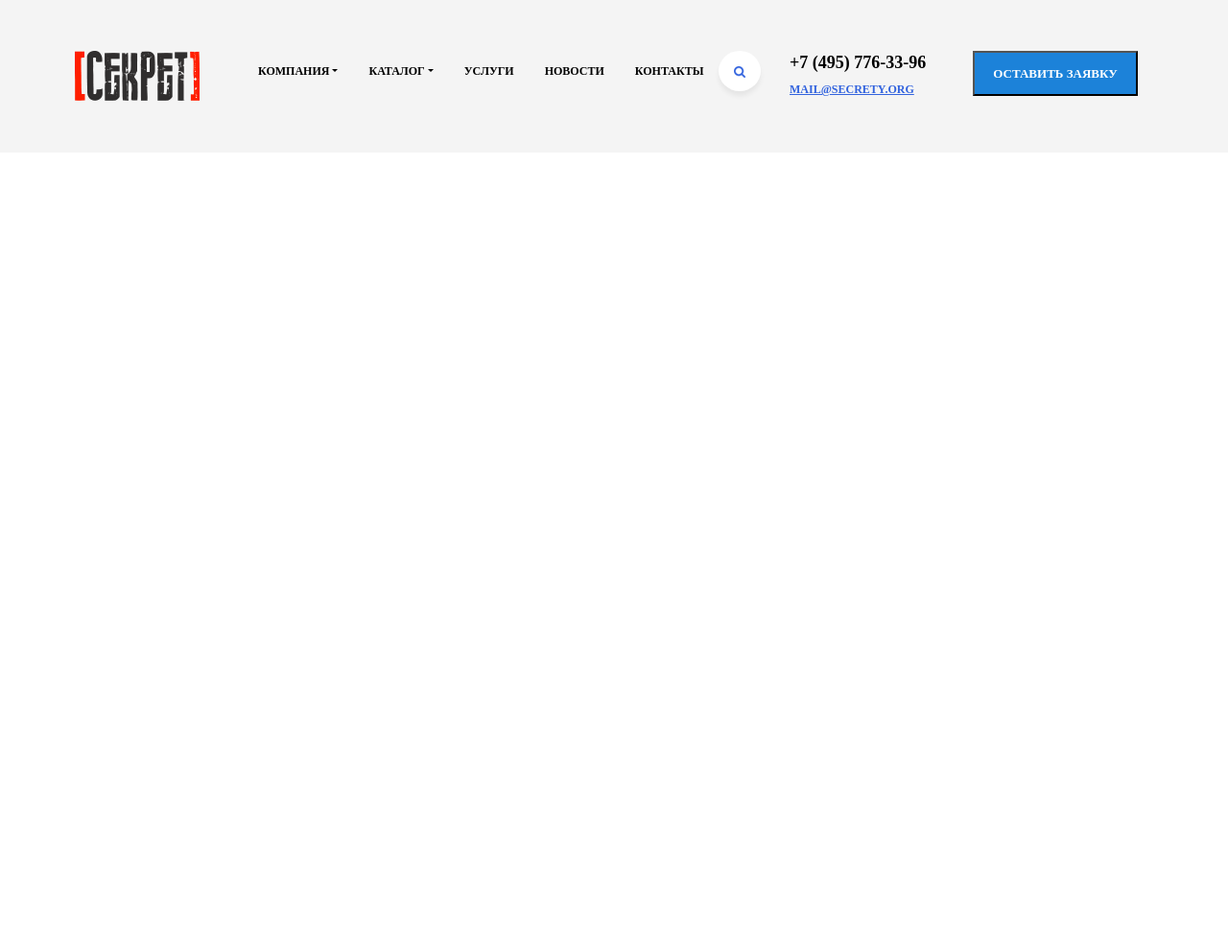
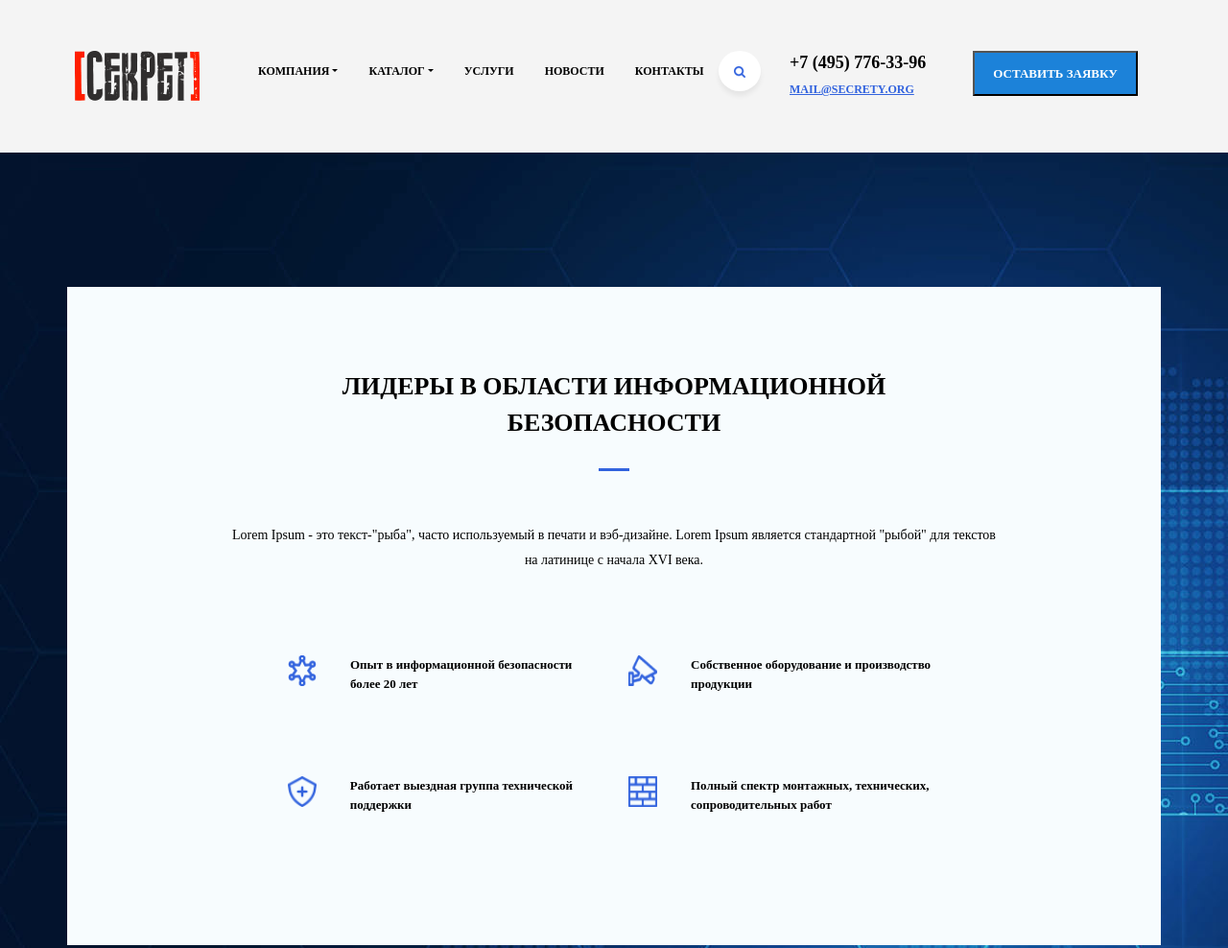
Before and after one commit to fedot79/secret, a plain HTML site: page index.html in a window 1280 px wide. Shown: the top 988 px of the page at 96% size. Before the commit the page ends 800 px from the top, so only its background shows below. Drawn offline with nearby package versions, Linux system fonts and the light colour scheme.

Commit message:
14.08
Сверстан и стилизован блок lid

```diff
--- a/css/style.css
+++ b/css/style.css
@@ -69,6 +69,69 @@ header li{
 
                                                     /*Header end*/
                                                     /*Main start*/
+.liders{
+    background: url("../img/bgLid.png");
+    padding-top: 140px;
+    padding-bottom: 140px;
+
+
+
+
+
+}
+.lid{
+    background-color: #f7fcfe;
+    padding-top: 85px;
+    padding-bottom: 120px;
+
+}
+.lidHead p{
+    font-size: 26px;
+    font-family: Montserrat;
+    color: rgb(0, 0, 0);
+    font-weight: bold;
+    text-transform: uppercase;
+    line-height: 1.462;
+}
+.lidText{
+    font-size: 14px;
+    font-family: Montserrat;
+    color: rgb(0, 0, 0);
+    line-height: 1.857;
+    padding-top: 45px;
+}
+.lidHead p{
+    text-align: center;
+}
+.lidText p{
+    text-align: center;
+}
+.lidUnit{
+    padding-top: 70px;
+
+}
+.lidUnit:nth-child(even){
+    padding-left: 230px;
+}
+.lidUnit:nth-child(odd){
+   padding-right: 180px;
+
+}
+.lidUnit img{
+    width: 30px;
+    height: 32px;
+}
+.lidUnit p{
+    font-size: 13px;
+    font-family: Montserrat;
+    color: rgb(0, 0, 0);
+    font-weight: bold;
+    line-height: 1.538;
+    padding-left: 35px;
+
+}
+
+
 
 
                                                     /*Main end*/
@@ -90,6 +153,7 @@ header li{
  @media (max-width: 992px) {
     .headerContacts{
         text-align: center;
+
     }
      .headerMenu ul{
          padding-left: 39px;
@@ -100,6 +164,10 @@ header li{
      .headerMenu ul{
          padding-left: 100px;
      }
+     .headerContacts{
+         margin-left: 60px;
+     }
+
  }
  @media (max-width: 575px) {
      .headerContacts{
--- a/index.html
+++ b/index.html
@@ -54,7 +54,43 @@
             </div>
         </div>
     </header>
-    <main></main>
+    <main>
+        <div class="liders">
+            <div class="container lid">
+                <div class="row">
+                    <div class="col-md-12 d-flex justify-content-center lidHead">
+                        <p>Лидеры в области информационной <br> безопасности</p>
+
+                    </div>
+                    <div class="col-md-12 d-flex justify-content-center"> <span><img src="img/lidChart.png" alt=""></span></div>
+                    <div class="col-md-12 d-flex justify-content-center lidText">
+                        <p>Lorem Ipsum - это текст-"рыба", часто используемый в печати и вэб-дизайне.
+                            Lorem Ipsum является стандартной "рыбой" для текстов <br> на латинице с начала XVI века.
+                        </p>
+                    </div>
+
+                        <div class="col-md-6 d-flex justify-content-center lidUnit">
+                            <img src="img/iconStar.png" alt="">
+                            <p>Опыт в информационной безопасности более 20 лет</p>
+                        </div>
+                        <div class="col-md-6 d-flex justify-content-center lidUnit">
+                            <img src="img/iconCam.png" alt="">
+                            <p>Собственное оборудование и производство продукции</p>
+                        </div>
+                        <div class="col-md-6 d-flex justify-content-center lidUnit">
+                            <img src="img/iconShield.png" alt="">
+                            <p>Работает выездная группа технической  поддержки</p>
+                        </div>
+                        <div class="col-md-6 d-flex justify-content-center lidUnit">
+                            <img src="img/iconWall.png" alt="">
+                            <p>Полный спектр монтажных, технических, сопроводительных работ</p>
+                        </div>
+
+
+                </div>
+            </div>
+        </div>
+    </main>
     <footer></footer>
 
 
```
Also changed, not shown: img/bgLid.png (added), img/iconCam.png (added), img/iconShield.png (added), img/iconStar.png (added), img/iconWall.png (added), img/lidChart.png (added), img/mainBack.png (deleted).
